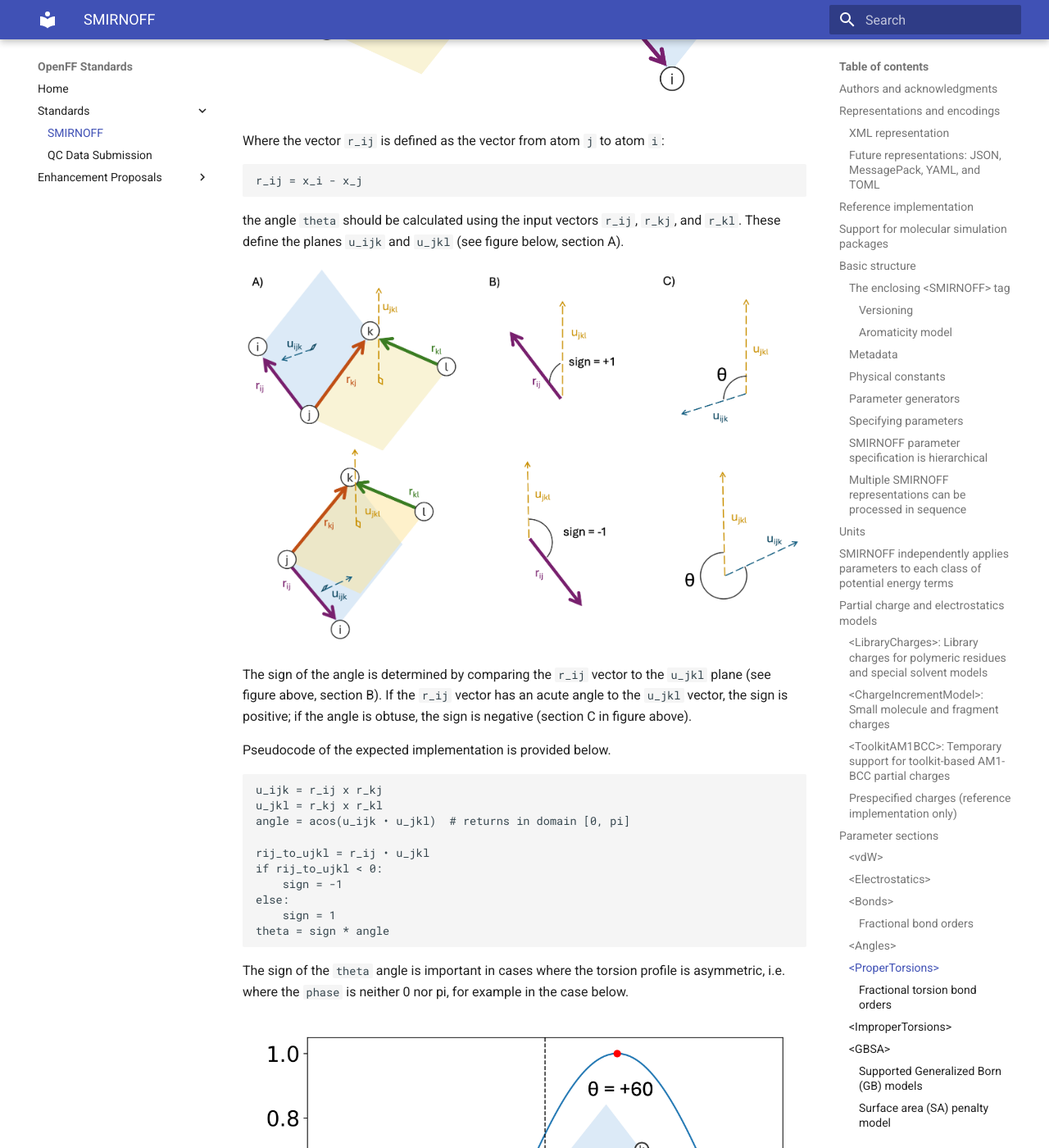
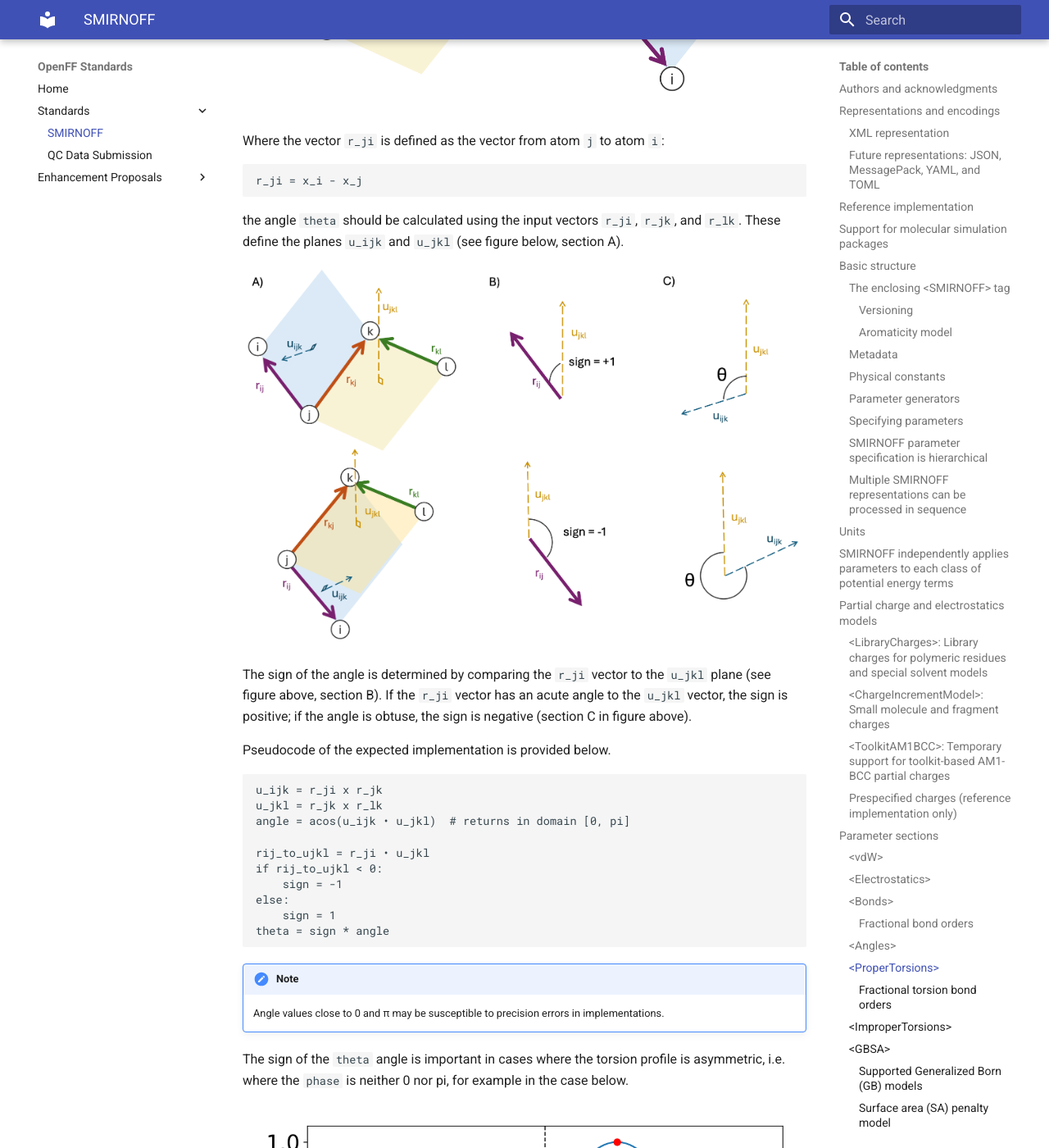
Before and after one commit to openforcefield/standards, an MkDocs documentation site: the page built from docs/standards/smirnoff.md, in a window 1280 px wide and 1400 px high, scrolled down 18298 px. Shown: the whole window at 82% size. Built offline with MkDocs 1.6.1 and Material for MkDocs 9.7.7, drawn with Linux system fonts in a browser that asks for light colours.

Commit message:
change vector direction

````diff
--- a/docs/standards/smirnoff.md
+++ b/docs/standards/smirnoff.md
@@ -541,30 +541,34 @@ defined by the four atoms of the torsion `i-j-k-l`.
 
 ![Dihedral angle figure](figures/dihedral-angle-summary.png)
 
-Where the vector ``r_ij`` is defined as the vector from atom `j` to atom `i`:
+Where the vector ``r_ji`` is defined as the vector from atom `j` to atom `i`:
 ```
-r_ij = x_i - x_j
+r_ji = x_i - x_j
 ```
-the angle ``theta`` should be calculated using the input vectors ``r_ij``, ``r_kj``, and ``r_kl``. These define the planes ``u_ijk`` and ``u_jkl`` (see figure below, section A).
+the angle ``theta`` should be calculated using the input vectors ``r_ji``, ``r_jk``, and ``r_lk``. These define the planes ``u_ijk`` and ``u_jkl`` (see figure below, section A).
 
 ![Dihedral angle process](figures/dihedral-angle-process.png)
 
-The sign of the angle is determined by comparing the `r_ij` vector to the `u_jkl` plane (see figure above, section B). If the `r_ij` vector has an acute angle to the ``u_jkl`` vector, the sign is positive; if the angle is obtuse, the sign is negative (section C in figure above).
+The sign of the angle is determined by comparing the `r_ji` vector to the `u_jkl` plane (see figure above, section B). If the `r_ji` vector has an acute angle to the ``u_jkl`` vector, the sign is positive; if the angle is obtuse, the sign is negative (section C in figure above).
 
 Pseudocode of the expected implementation is provided below.
 
 ```
-u_ijk = r_ij x r_kj
-u_jkl = r_kj x r_kl
+u_ijk = r_ji x r_jk
+u_jkl = r_jk x r_lk
 angle = acos(u_ijk • u_jkl)  # returns in domain [0, pi]
 
-rij_to_ujkl = r_ij • u_jkl
+rij_to_ujkl = r_ji • u_jkl
 if rij_to_ujkl < 0:
     sign = -1
 else:
     sign = 1
 theta = sign * angle
 ```
+
+!!! note
+
+    Angle values close to 0 and π may be susceptible to precision errors in implementations.
 
 The sign of the ``theta`` angle is important in cases where the torsion profile is asymmetric,
 i.e. where the ``phase`` is neither 0 nor pi, for example in the case below.
````
Also changed, not shown: docs/enhancement-proposals/off-ep-0010.md (+11 -7 lines).
